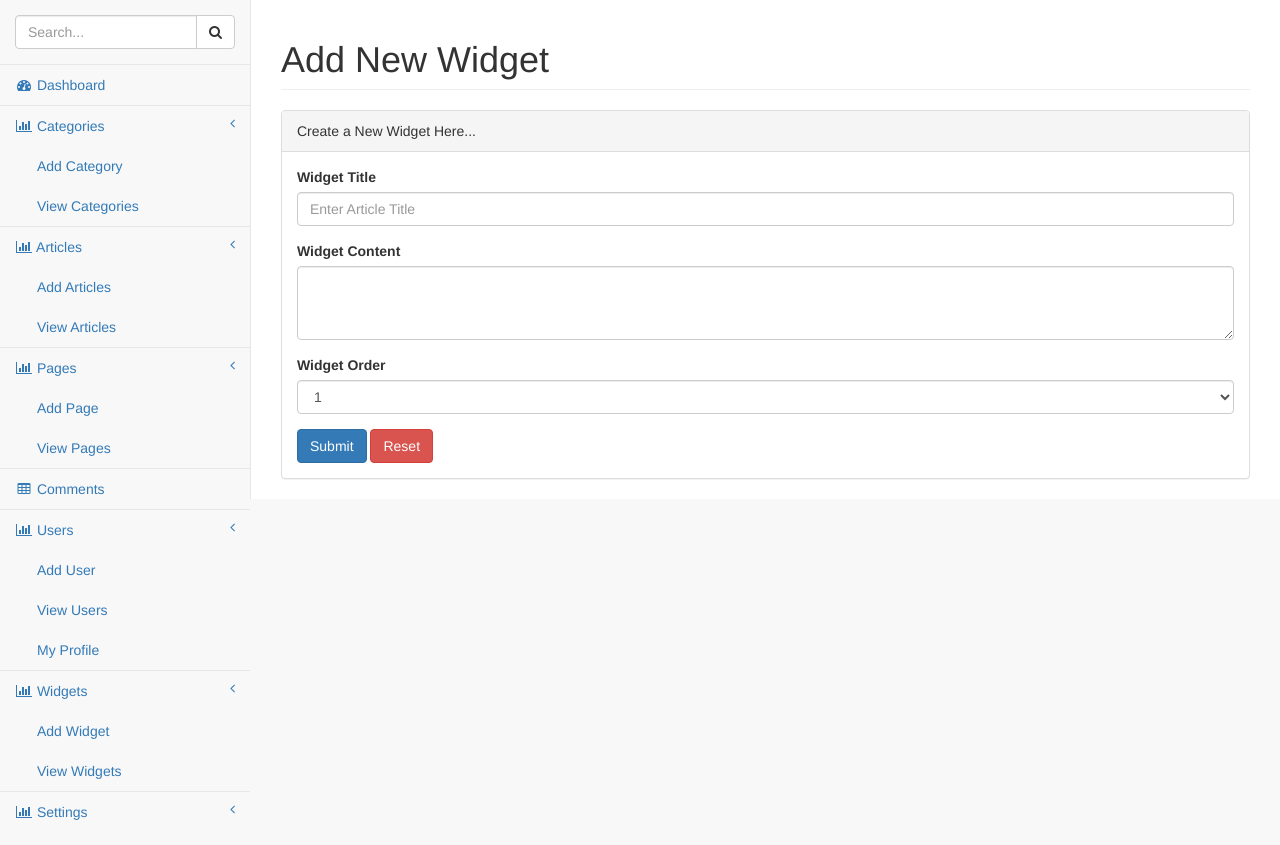
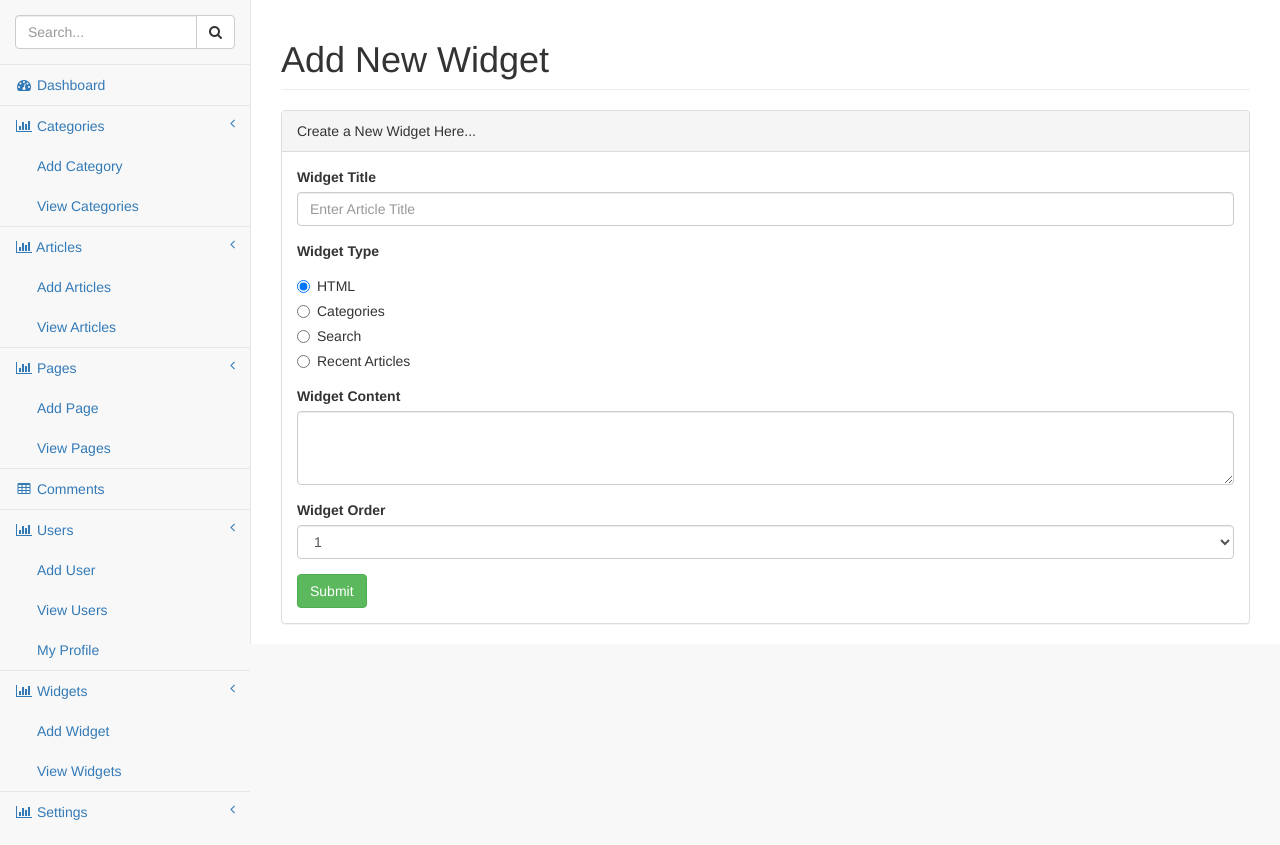
Before and after one commit to codingcyber/Blog-PHP, a PHP site: page /add-widget.php in a window 1280 px wide. Shown: the part 51-896 px from the top of the page. Run offline with PHP 8.4, Linux system fonts and the light colour scheme; the visitor is signed in with stand-in values (Sample User, id 1).

Commit message:
8-1 Add Widgets

```diff
--- a/admin/add-widget.php
+++ b/admin/add-widget.php
@@ -1,5 +1,58 @@
-<?php include('includes/header.php'); ?>
-<?php include('includes/navigation.php'); ?>
+<?php
+include('includes/check-login.php');
+require_once('../includes/connect.php');
+if(isset($_POST) & !empty($_POST)){
+    // PHP Form Validations
+    if(empty($_POST['title'])){$errors[] = "Title Field is Required";}
+    if(empty($_POST['type'])){$errors[] = "Widget Type Field is Required";}
+    if(empty($_POST['content'])){$errors[] = "Widget Content Field is Required";}
+    // CSRF Token Validation
+    if(isset($_POST['csrf_token'])){
+        if($_POST['csrf_token'] === $_SESSION['csrf_token']){
+        }else{
+            $errors[] = "Problem with CSRF Token Verification";
+        }
+    }else{
+        $errors[] = "Problem with CSRF Token Validation";
+    }
+    // CSRF Token Time Validation
+    $max_time = 60*60*24;
+    if(isset($_SESSION['csrf_token_time'])){
+        $token_time = $_SESSION['csrf_token_time'];
+        if(($token_time + $max_time) >= time()){
+        }else{
+            $errors[] = "CSRF Token Expired";
+            unset($_SESSION['csrf_token']);
+            unset($_SESSION['csrf_token_time']);
+        }
+    }else{
+        unset($_SESSION['csrf_token']);
+        unset($_SESSION['csrf_token_time']);
+    }
+    if(empty($errors)){
+        $sql = "INSERT INTO widget (title, content, type, widget_order) VALUES (:title, :content, :type, :widgetorder)";
+        $result = $db->prepare($sql);
+        $values = array(':title'        => $_POST['title'],
+                        ':content'      =>  $_POST['content'],
+                        ':type'         => $_POST['type'],
+                        ':widgetorder'  => $_POST['order']
+                        );
+        $res = $result->execute($values) or die(print_r($result->errorInfo(), true));
+        if($res){
+            header("location: view-widgets.php");
+        }else{
+            $errors[] = "Failed to Add Widget";
+        }
+    }
+}
+// Create CSRF token
+$token = md5(uniqid(rand(), TRUE));
+$_SESSION['csrf_token'] = $token;
+$_SESSION['csrf_token_time'] = time();
+
+include('includes/header.php');
+include('includes/navigation.php');
+?>
 <div id="page-wrapper" style="min-height: 345px;">
     <div class="row">
         <div class="col-lg-12">
@@ -15,20 +68,62 @@
                     Create a New Widget Here...
                 </div>
                 <div class="panel-body">
+                    <?php
+                        if(!empty($messages)){
+                            echo "<div class='alert alert-success'>";
+                            foreach ($messages as $message) {
+                                echo "<span class='glyphicon glyphicon-ok'></span>&nbsp;". $message ."<br>";
+                            }
+                            echo "</div>";
+                        }
+                    ?>
+                    <?php
+                        if(!empty($errors)){
+                            echo "<div class='alert alert-danger'>";
+                            foreach ($errors as $error) {
+                                echo "<span class='glyphicon glyphicon-remove'></span>&nbsp;". $error ."<br>";
+                            }
+                            echo "</div>";
+                        }
+                    ?>
                     <div class="row">
                         <div class="col-lg-12">
-                            <form role="form">
+                            <form role="form" method="post">
+                                <input type="hidden" name="csrf_token" value="<?php echo $token; ?>">
                                 <div class="form-group">
                                     <label>Widget Title</label>
-                                    <input class="form-control" placeholder="Enter Article Title">
+                                    <input class="form-control" name="title" placeholder="Enter Article Title" value="<?php if(isset($_POST['title'])){ echo $_POST['title'];} ?>">
+                                </div>
+                                <div class="form-group">
+                                    <label>Widget Type</label>
+                                    <div class="radio">
+                                        <label>
+                                            <input type="radio" name="type" id="optionsRadios1" value="html" checked="">HTML
+                                        </label>
+                                    </div>
+                                    <div class="radio">
+                                        <label>
+                                            <input type="radio" name="type" id="optionsRadios2" value="categories">Categories
+                                        </label>
+                                    </div>
+                                    <div class="radio">
+                                        <label>
+                                            <input type="radio" name="type" id="optionsRadios3" value="search">Search
+                                        </label>
+                                    </div>
+                                    <div class="radio">
+                                        <label>
+                                            <input type="radio" name="type" id="optionsRadios3" value="articles">Recent Articles
+                                        </label>
+                                    </div>
                                 </div>
                                 <div class="form-group">
                                     <label>Widget Content</label>
-                                    <textarea class="form-control" rows="3"></textarea>
+                                    <textarea class="form-control" name="content" rows="3"><?php if(isset($_POST['content'])){ echo $_POST['content'];} ?></textarea>
                                 </div>
                                 <div class="form-group">
                                     <label>Widget Order</label>
-                                    <select class="form-control">
+                                    <select class="form-control" name="order">
                                         <option>1</option>
                                         <option>2</option>
                                         <option>3</option>
@@ -37,8 +132,7 @@
                                     </select>
                                 </div>
 
-                                <button type="submit" class="btn btn-primary">Submit</button>
-                                <button type="reset" class="btn btn-danger">Reset </button>
+                                <input type="submit" class="btn btn-success" value="Submit" />
                             </form>
                         </div>
                         <!-- /.col-lg-6 (nested) -->
```
